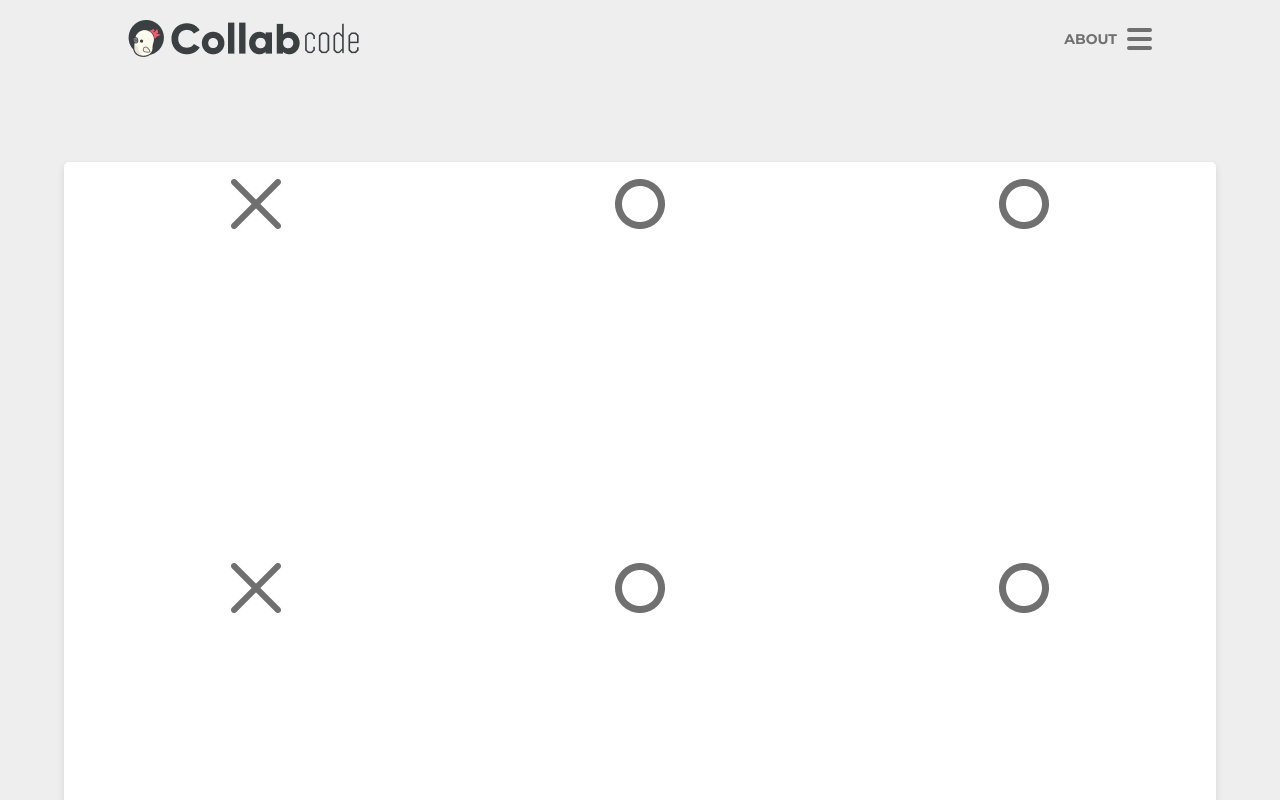
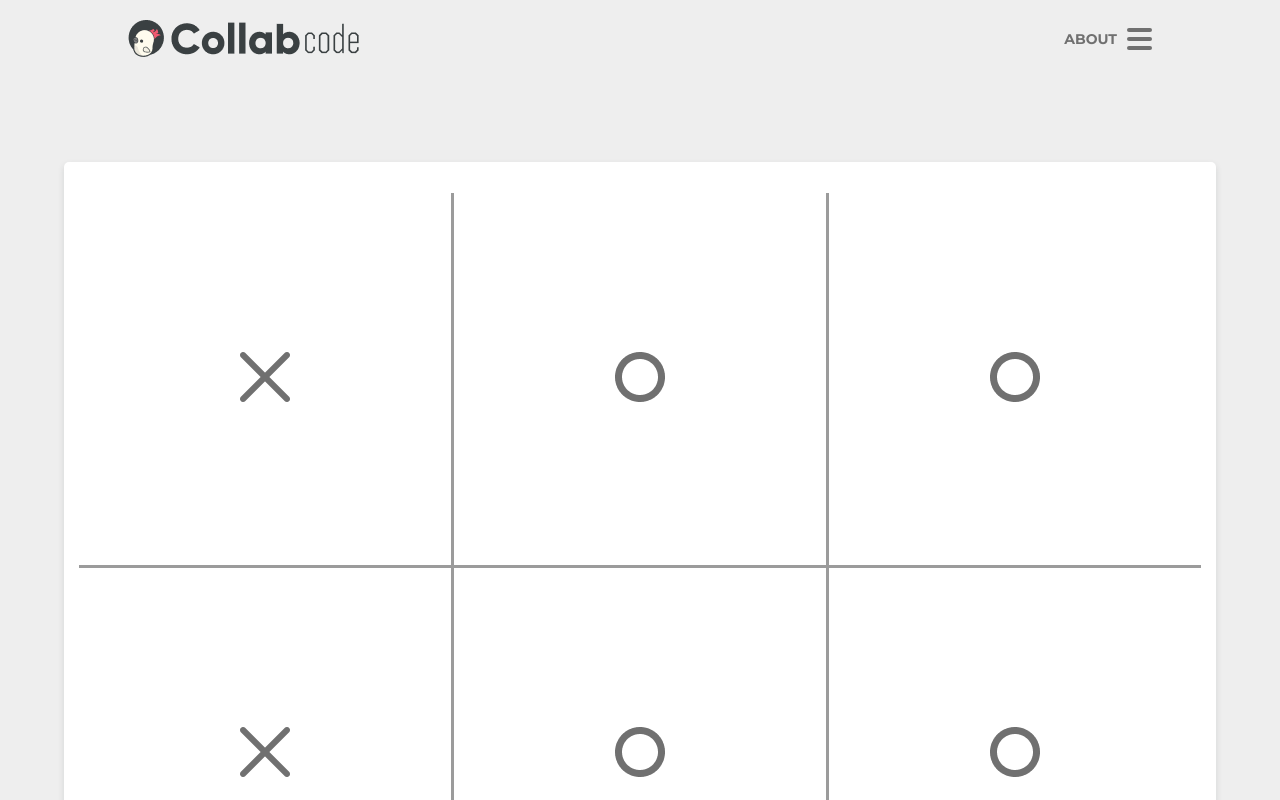
Before and after one commit to samylecarvalho/tic-tac-toe, a React (Create React App) app: page / in a window 1280 px wide. Shown: the top 800 px of the page. Built offline with nearby package versions, Linux system fonts and the light colour scheme.

Commit message:
Fix positioning on Hashtag component and Card object

```diff
--- a/src/components/Hashtag/style.css
+++ b/src/components/Hashtag/style.css
@@ -1,7 +1,18 @@
+.card {
+    padding: 15px;
+}
+
 .hashtag {
     display: grid;
     height: 100%;
-    grid-template-columns: 33.333% 33.333% 33.333% ;
-    grid-template-rows: 33.333% 33.333% 33.333%;
+    background-color: var(--color-third);
+    grid-template-columns: 1fr 1fr 1fr;
+    grid-template-rows: 1fr 1fr 1fr;
+    gap: 3px;
+}
 
+.hashtag > .item {
+    background-color: var(--color-zero);
+    display: flex;
+    justify-content: center;
 }
--- a/src/objects/Card/style.css
+++ b/src/objects/Card/style.css
@@ -1,6 +1,4 @@
 .card {
-    width: 290px;
-    height: 290px;
     background-color: var(--color-zero);
     border-color: black;
     border-radius: var(--spacing-radius);
```
